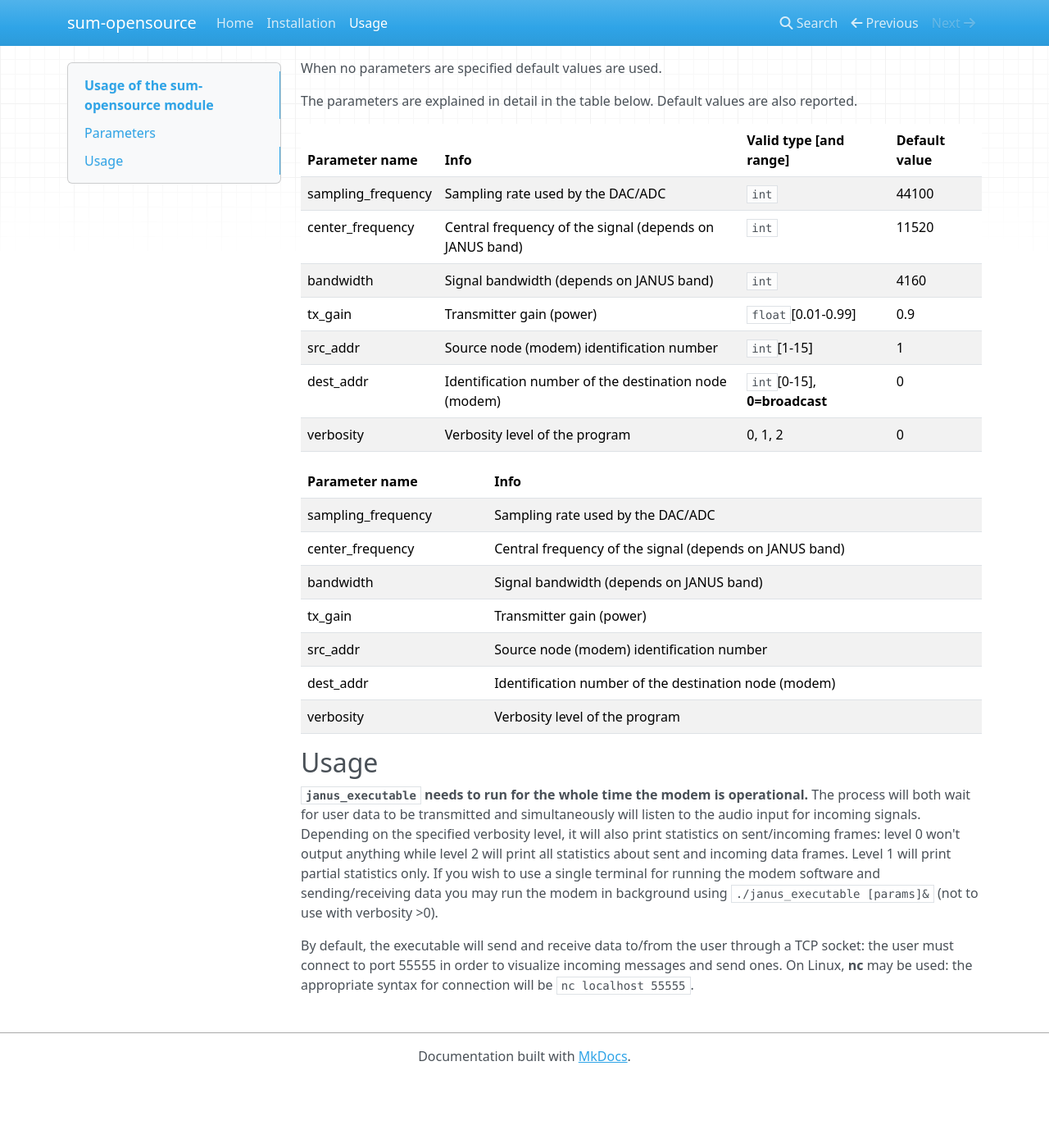
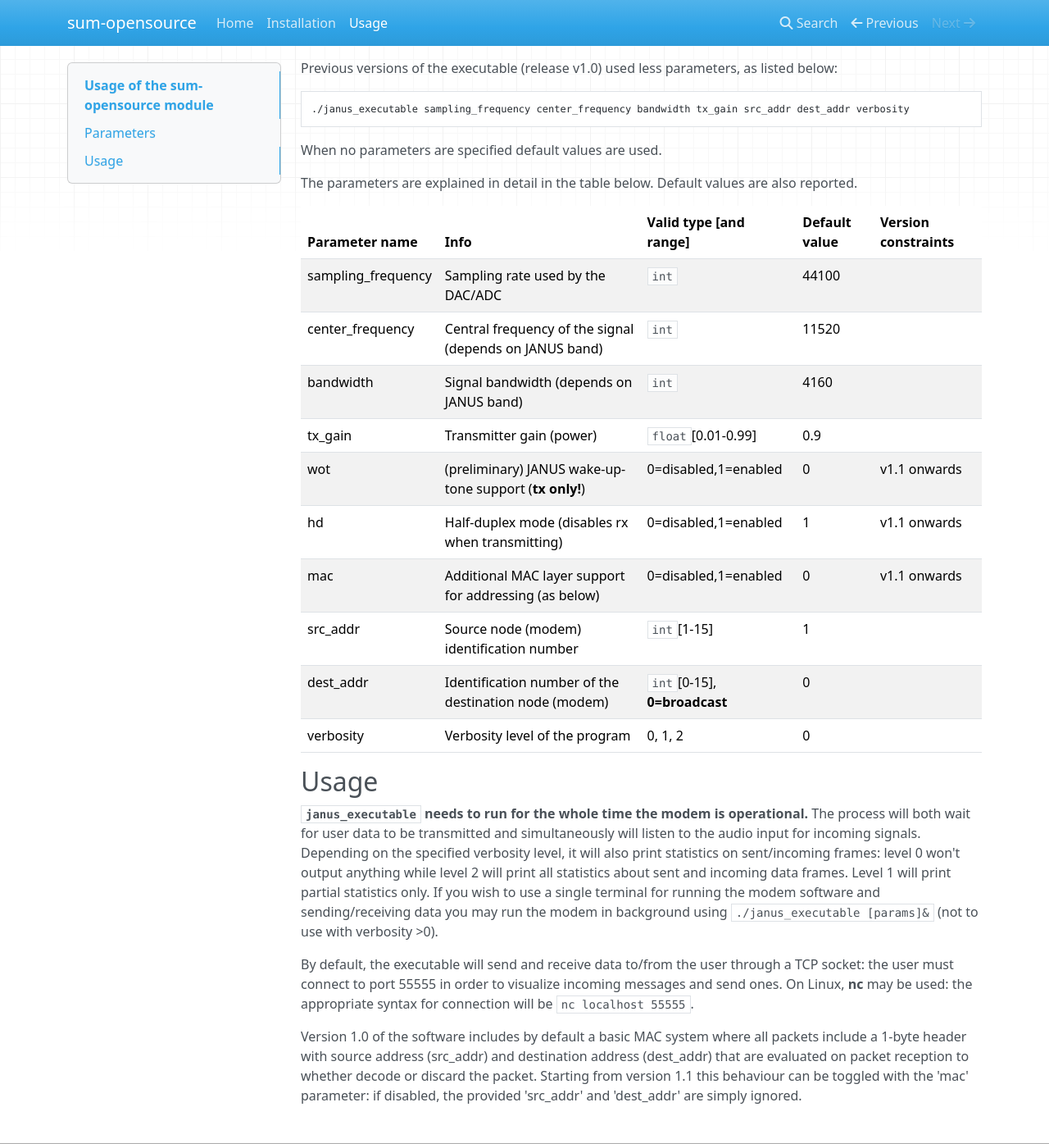
Before and after one commit to subseapulse/sum-opensource-doc, an MkDocs documentation site: the page built from docs/usage.md, in a window 1280 px wide and 1400 px high, scrolled down 298 px. Shown: the whole window at 82% size. Built offline with MkDocs 1.6.1, drawn with Linux system fonts in a browser that asks for light colours; nearby versions of some CDN libraries; before the commit the page ends 1614 px from its top, so only the background shows below that.

Commit message:
update for sum-opensource v1.1

```diff
--- a/docs/usage.md
+++ b/docs/usage.md
@@ -7,31 +7,27 @@ After [installation](install.md), the binary file `janus_executable` will be cre
 `janus_executable` can be run specifying either no parameters or all of them.
 When specifying parameters, the user must provide all of them in the following order:
 
+	./janus_executable sampling_frequency center_frequency bandwidth tx_gain wot hd mac src_addr dest_addr verbosity
+
+Previous versions of the executable (release v1.0) used less parameters, as listed below:
+
 	./janus_executable sampling_frequency center_frequency bandwidth tx_gain src_addr dest_addr verbosity
 When no parameters are specified default values are used.
 
 The parameters are explained in detail in the table below. Default values are also reported.
 
-|Parameter name		|Info								|Valid type [and range]		|Default value	|
-|-----------------------|---------------------------------------------------------------|-------------------------------|---------------|
-|sampling_frequency	|Sampling rate used by the DAC/ADC				|`int`				|44100		|
-|center_frequency	|Central frequency of the signal (depends on JANUS band)	|`int`				|11520		|
-|bandwidth		|Signal bandwidth (depends on JANUS band)			|`int`				|4160		|
-|tx_gain		|Transmitter gain (power)					|`float`[0.01-0.99]		|0.9		|
-|src_addr		|Source node (modem) identification number			|`int`[1-15]			|1		|
-|dest_addr		|Identification number of the destination node (modem)		|`int`[0-15], **0=broadcast**	|0		|
-|verbosity		|Verbosity level of the program					|0, 1, 2			|0		|
-
-
-|Parameter name		|Info								|
-|-----------------------|---------------------------------------------------------------|
-|sampling_frequency	|Sampling rate used by the DAC/ADC				|
-|center_frequency	|Central frequency of the signal (depends on JANUS band)	|
-|bandwidth		|Signal bandwidth (depends on JANUS band)			|
-|tx_gain		|Transmitter gain (power)					|
-|src_addr		|Source node (modem) identification number			|
-|dest_addr		|Identification number of the destination node (modem)		|
-|verbosity		|Verbosity level of the program					|
+|Parameter name		    |Info								                            |Valid type [and range]		    |Default value	|Version constraints|
+|-----------------------|---------------------------------------------------------------|-------------------------------|---------------|-------------------|
+|sampling_frequency	    |Sampling rate used by the DAC/ADC				                |`int`				            |44100		    |                   |
+|center_frequency	    |Central frequency of the signal (depends on JANUS band)	    |`int`				            |11520		    |                   |
+|bandwidth		        |Signal bandwidth (depends on JANUS band)			            |`int`				            |4160		    |                   |
+|tx_gain		        |Transmitter gain (power)					                    |`float`[0.01-0.99]		        |0.9		    |                   |
+|wot		            |(preliminary) JANUS wake-up-tone support (**tx only!**)        |0=disabled,1=enabled		    |0		        |v1.1 onwards       |
+|hd		                |Half-duplex mode (disables rx when transmitting)               |0=disabled,1=enabled		    |1		        |v1.1 onwards       |
+|mac		            |Additional MAC layer support for addressing (as below)         |0=disabled,1=enabled		    |0		        |v1.1 onwards       |
+|src_addr		        |Source node (modem) identification number			            |`int`[1-15]			        |1		        |                   |
+|dest_addr		        |Identification number of the destination node (modem)		    |`int`[0-15], **0=broadcast**	|0		        |                   |
+|verbosity		        |Verbosity level of the program					                |0, 1, 2			            |0		        |                   |
 
 
 ## Usage
@@ -39,3 +35,5 @@ The parameters are explained in detail in the table below. Default values are al
 If you wish to use a single terminal for running the modem software and sending/receiving data you may run the modem in background using `./janus_executable [params]&` (not to use with verbosity >0).
 
 By default, the executable will send and receive data to/from the user through a TCP socket: the user must connect to port 55555 in order to visualize incoming messages and send ones. On Linux, **nc** may be used: the appropriate syntax for connection will be `nc localhost 55555`.
+
+Version 1.0 of the software includes by default a basic MAC system where all packets include a 1-byte header with source address (src_addr) and destination address (dest_addr) that are evaluated on packet reception to whether decode or discard the packet. Starting from version 1.1 this behaviour can be toggled with the 'mac' parameter: if disabled, the provided 'src_addr' and 'dest_addr' are simply ignored.
```
